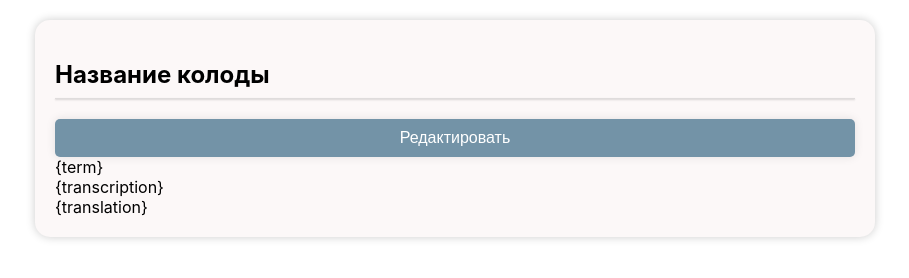
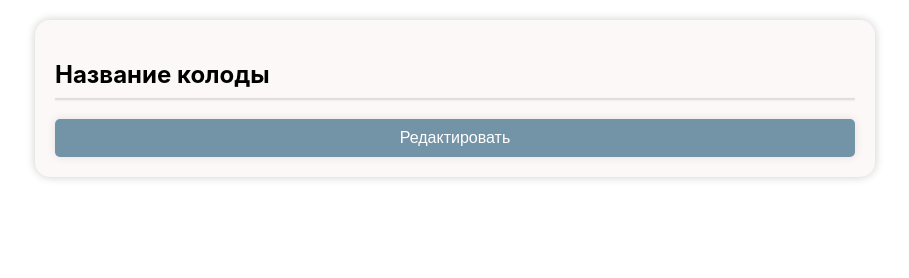
Before and after one commit to Yuliya-Bryksina/MindWords, a website: page public/deck.html in a window 1280 px wide. Shown: the whole page, without its empty margins (185-1094 px from the left). Drawn offline with Linux system fonts and the light colour scheme; no server answers.

```diff
--- a/public/deck.html
+++ b/public/deck.html
@@ -15,9 +15,9 @@
         <button id="editButton" class="edit-button">Редактировать</button>
       </div>
       <div id="deckWordsList">
-        <div class="term">{term}</div>
-        <div class="transcription">{transcription}</div>
-        <div class="translation">{translation}</div>
+        <div class="term"></div>
+        <div class="transcription"></div>
+        <div class="translation"></div>
       </div>
     </section>
     <button id="saveSubmitButton" class="save-submit-button hidden">
```
Also changed, not shown: server.js (+6 -3 lines).
